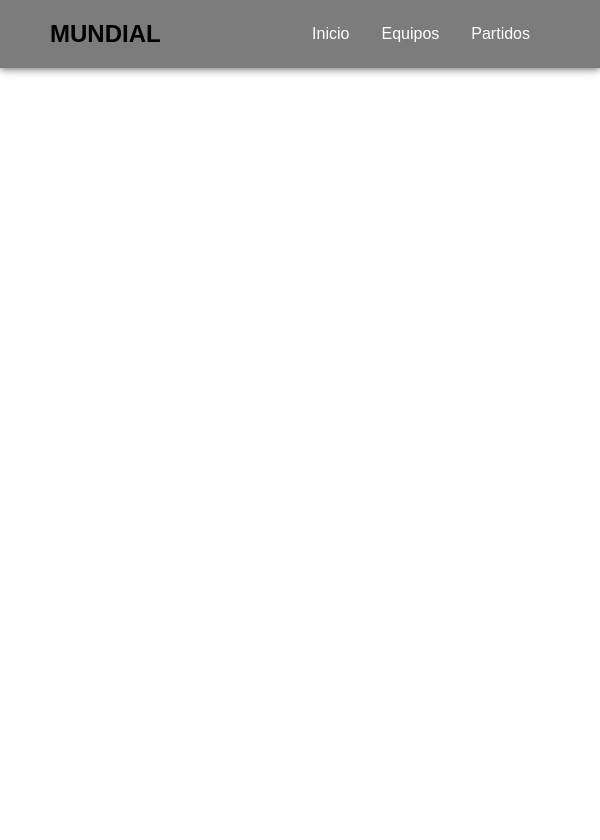
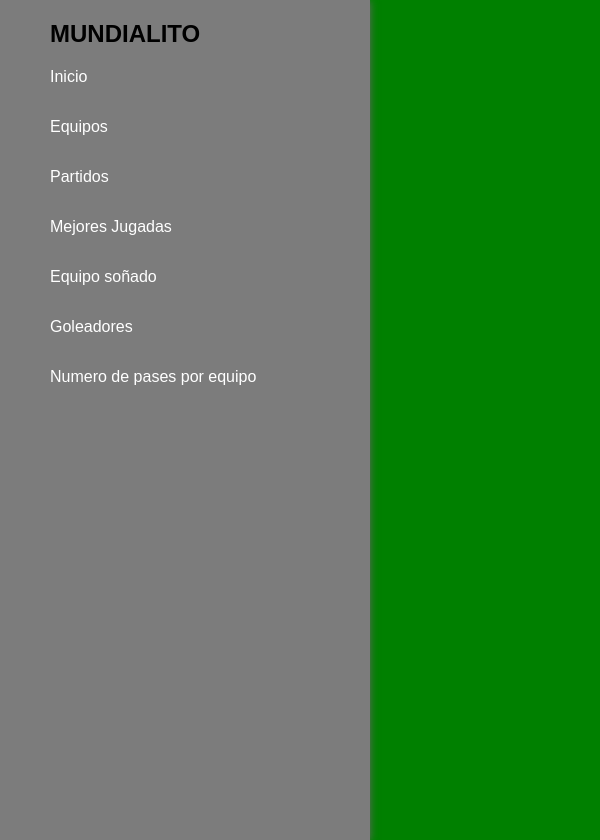
Before and after one commit to Gott8/codigo-16GC, a plain HTML site: page semana3/mundial.html in a window 600 px wide. Before the commit the page ends 800 px from the top, so only its background shows below. Drawn offline with Linux system fonts and the light colour scheme.

Commit message:
actualización de proyecto mundial nav media query

```diff
--- a/semana3/css/mundial.css
+++ b/semana3/css/mundial.css
@@ -84,3 +84,59 @@ header a:hover {
 .dropdown:hover .dropdown-button {
     text-decoration: underline;
 }
+
+/* Extra small devices (phones, 600px and down) */
+@media only screen and (max-width: 600px)
+{
+    body{
+        background-color: rgb(2, 91, 133);
+    }
+
+    header{
+        flex-direction: column;
+        align-items: flex-start;
+        justify-content: flex-start;
+        padding: 20px 50px;
+        height:100vh;
+        width: 45%;
+
+    }
+
+    header ul {
+        margin-top: 20px;
+        flex-direction:column;
+        padding: 0;
+    }
+}
+
+/* Small devices (portrait tablets and large phones, 600px and up) */
+@media only screen and (min-width: 600px)
+ {
+   body{
+    background-color:green;
+   }
+}
+
+/* Medium devices (landscape tablets, 768px and up) */
+@media only screen and (min-width: 768px)
+ {
+   body{
+    background-color:purple;
+   }
+}
+
+/* Large devices (laptops/desktops, 992px and up) */
+@media only screen and (min-width: 992px)
+{
+    body{
+        background-color: black;
+    }
+}
+
+/* Extra large devices (large laptops and desktops, 1200px and up) */
+@media only screen and (min-width: 1200px)
+ {
+   body{
+    background-color: blue;
+   }
+}
--- a/semana3/mundial.html
+++ b/semana3/mundial.html
@@ -1,19 +1,21 @@
 <html>
     <head>
+        <meta charset="UTF-8">
+        <meta http-equiv="X-UA-Compatible" content="IE=edge">
+        <meta name="viewport" content="width=device-width, initial-scale=1.0">
         <link rel="stylesheet" href="./css/mundial.css">
         <title>Mundial</title>
     </head>
     <body>
         <!-- Navbar: Barra de navegación -->
         <header>
-            <h1>MUNDIAL</h1>
+          <h1>MUNDIALITO</h1>
           <nav>
             <ul>
               <li>
                 <a href="#">Inicio</a>
               </li>
               <li>
-
                 <div class="dropdown">
                   <!-- ancla -->
                   <a href="#" class="dropdown-button">Equipos</a>
@@ -24,14 +26,21 @@
                     </li>
                     <li><a href="#">Grupo A</a></li>
                     <li><a href="#">Grupo B</a></li>
-                                <!-- Grupo C -->
-                                <!-- ... -->
-                                <!-- Grupo H -->
+                    <li><a href="#">Grupo C</a></li>
+                    <li><a href="#">Grupo D</a></li>
+                    <li><a href="#">Grupo E</a></li>
+                    <li><a href="#">Grupo F</a></li>
+                    <li><a href="#">Grupo G</a></li>
+                    <li><a href="#">Grupo H</a></li>
+
                   </ul>
                 </div>
-
               </li>
               <li><a href="#">Partidos</a></li>
+              <li><a href="#">Mejores Jugadas</a></li>
+              <li><a href="#">Equipo soñado</a></li>
+              <li><a href="#">Goleadores</a></li>
+              <li><a href="#">Numero de pases por equipo</a></li>
               <!-- Todos -->
               <!-- Grupos -->
               <!-- 8vos -->
@@ -39,7 +48,6 @@
               <!-- Semis -->
               <!-- Final -->
             </ul>
-
           </nav>
         </header>
       </body>
```
Lines whose indentation alone changed are shown as unchanged.
